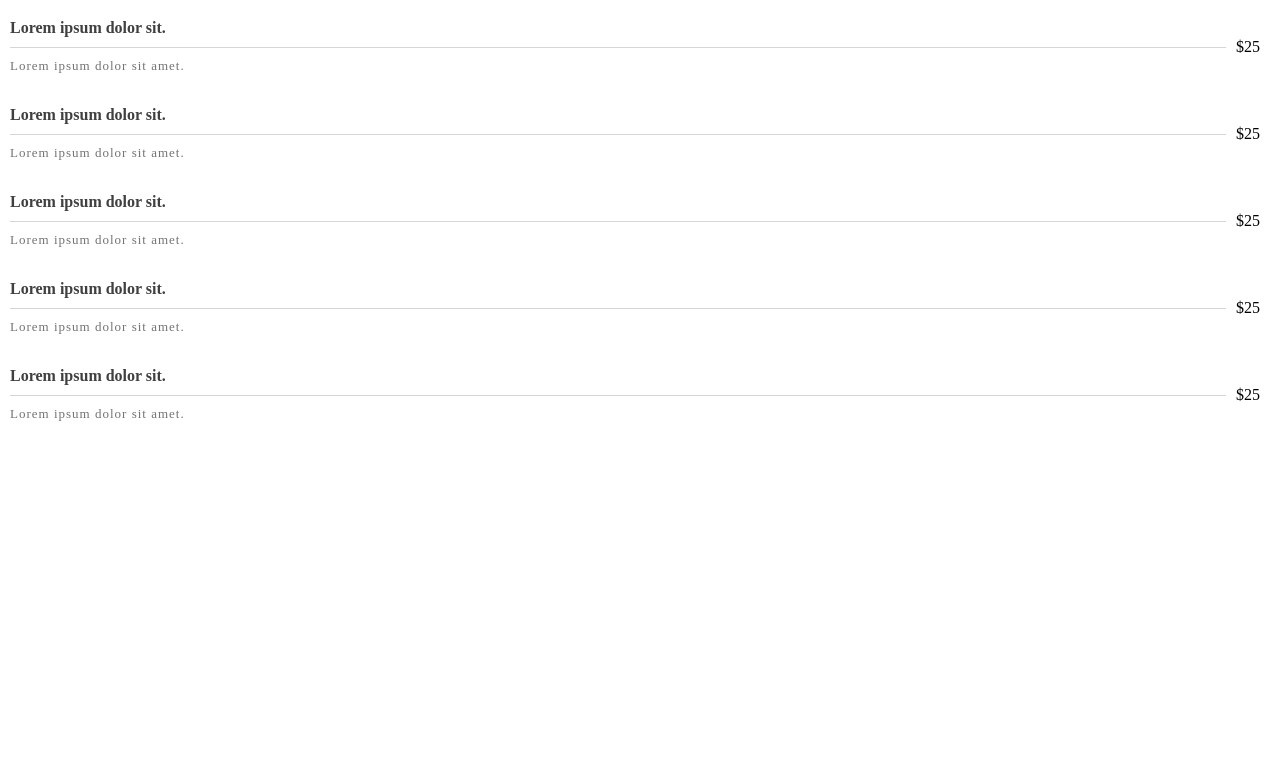
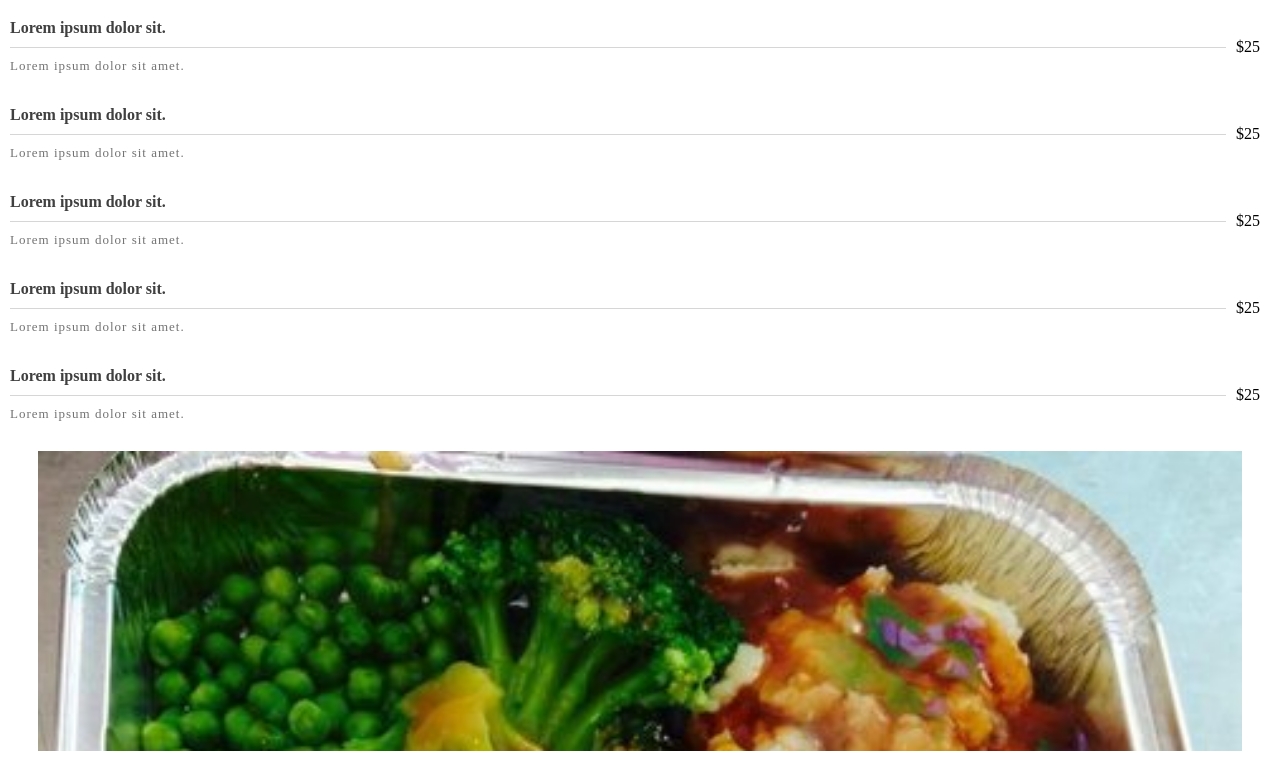
Before and after one commit to rkk10/Hotel_website_template, a plain HTML site: page index.html in a window 1280 px wide. Shown: the part 644-1408 px from the top of the page. Before the commit the page ends 1082 px from the top, so only its background shows below. Drawn offline with Linux system fonts and the light colour scheme.

Commit message:
image added for dish menu

```diff
--- a/style.css
+++ b/style.css
@@ -102,11 +102,18 @@ li:hover{
     color: #737373;
     letter-spacing: 1px;
 }
-.showDish{
-
+.showDish {
+    padding: 1%;
+    display: flex;
+    align-items: center;
+    justify-content: center;
 }
-.DishPic{
-
+.dishPic {
+    width: 96%;
+    height: 300px;
+    background-image: url(img/little.jpg);
+    background-size: cover;
+    background-repeat: no-repeat;
 }
 .DishName{
 
```
